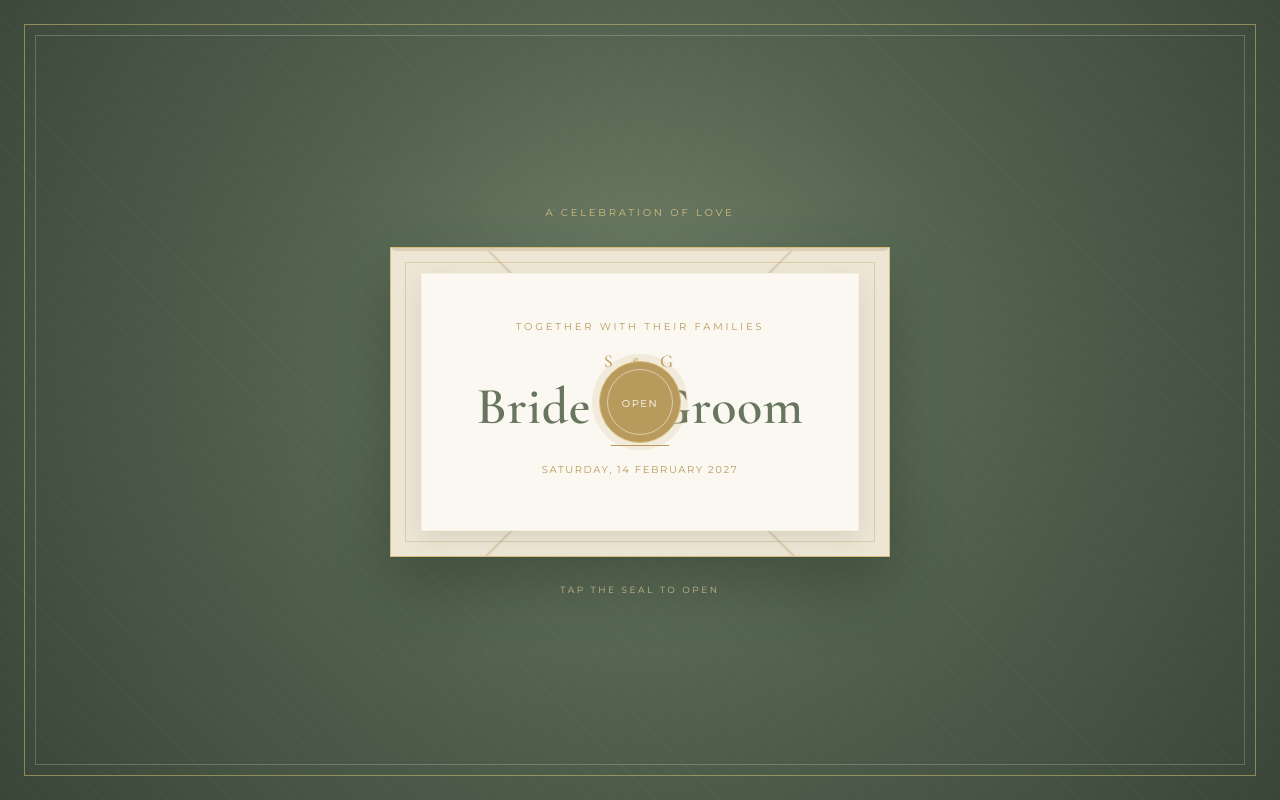
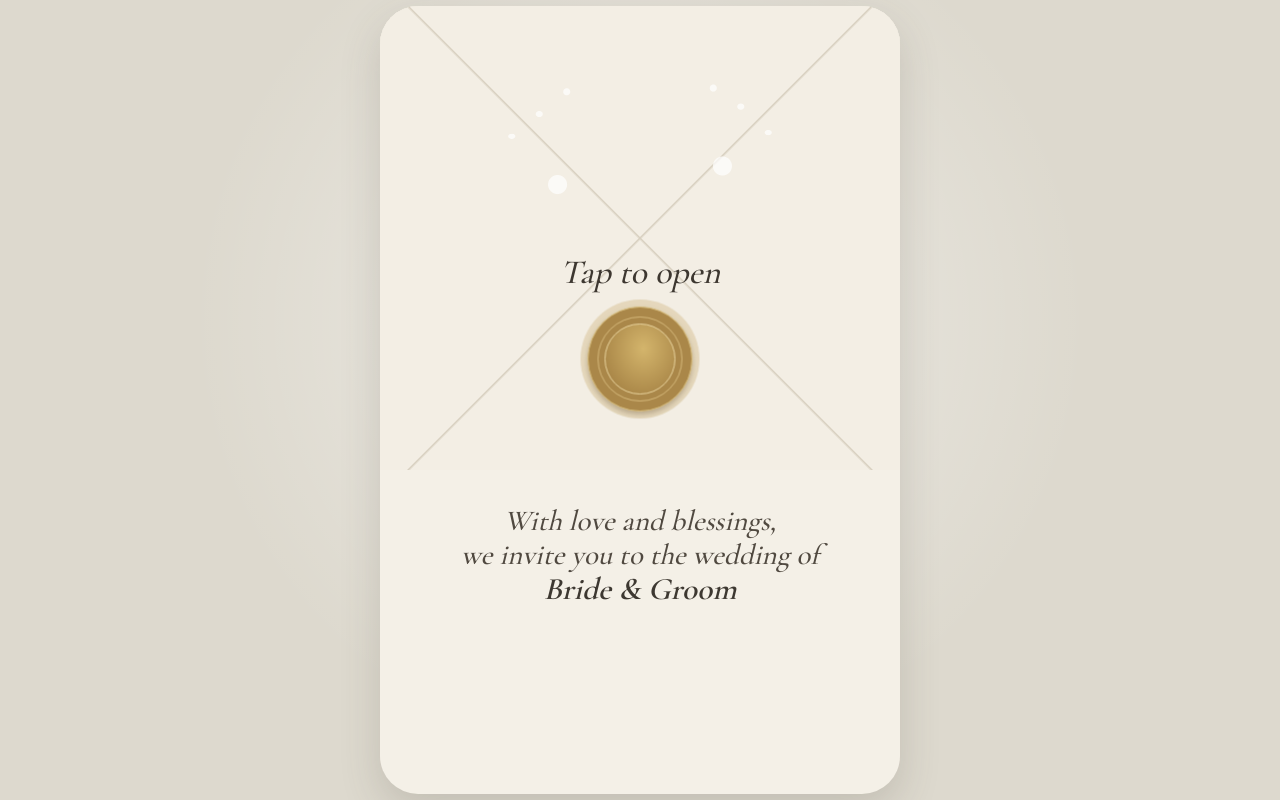
Before and after one commit to namitha9/wedding-invitation, a website: page public/index.html in a window 1280 px wide. Drawn offline with nearby package versions, Linux system fonts and the light colour scheme.

Commit message:
Envelope

```diff
--- a/public/app.js
+++ b/public/app.js
@@ -19,6 +19,7 @@ textFields.forEach((field) => {
 });
 
 $("#openNames").textContent = `${wedding.bride} & ${wedding.groom}`;
+$("#openingNames").textContent = `${wedding.bride} & ${wedding.groom}`;
 $("#openDate").textContent = wedding.dateText;
 $("#mapLink").href = wedding.mapUrl;
 
@@ -41,7 +42,7 @@ $("#openButton").onclick = () => {
 	setTimeout(() => {
 		$("#opening").classList.add("fade", "hidden");
 		$("#site").classList.remove("hidden");
-	}, 850);
+	}, 1450);
 };
 
 function updateCountdown() {
--- a/public/index.html
+++ b/public/index.html
@@ -23,9 +23,14 @@
 						<p id="openDate">Your Wedding Date</p>
 					</div>
 					<button id="openButton" class="seal" aria-label="Open invitation">
-						<span>OPEN</span>
+						<span aria-hidden="true">S</span>
 					</button>
 				</div>
+				<p class="opening-message">
+					With love and blessings,<br />
+					we invite you to the wedding of<br />
+					<strong id="openingNames">Bride &amp; Groom</strong>
+				</p>
 				<p class="tap">Tap the seal to open</p>
 			</div>
 		</div>
--- a/public/styles.css
+++ b/public/styles.css
@@ -106,6 +106,7 @@ textarea {
   border: 1px solid #d7bd7c;
   box-shadow: 0 28px 60px #1d281d66;
   perspective: 900px;
+  transform-style: preserve-3d;
 }
 
 .envelope-back {
@@ -129,7 +130,19 @@ textarea {
   border-width: 155px 50% 0;
   border-color: #dcd0b9 transparent transparent;
   transform-origin: top;
-  transition: transform 0.8s ease;
+  transition: transform 0.95s cubic-bezier(0.22, 0.8, 0.25, 1);
+  backface-visibility: hidden;
+}
+
+.flap::after {
+  content: "Tap to open";
+  position: absolute;
+  top: 100px;
+  left: 50%;
+  color: #514b40;
+  font: italic 500 20px "Cormorant Garamond", serif;
+  letter-spacing: 0;
+  transform: translateX(-50%);
 }
 
 .paper {
@@ -142,6 +155,8 @@ textarea {
   background: var(--cream);
   border: 1px solid #f7f1e5;
   box-shadow: 0 8px 20px #4b584820;
+  transform: translateY(82px);
+  transition: transform 1.15s cubic-bezier(0.22, 0.8, 0.25, 1);
 }
 
 .paper-kicker {
@@ -186,7 +201,7 @@ textarea {
   position: absolute;
   z-index: 5;
   left: 50%;
-  top: 50%;
+  top: 74%;
   width: 82px;
   height: 82px;
   padding: 0;
@@ -197,6 +212,7 @@ textarea {
   box-shadow: 0 0 0 7px #b89a5c25;
   cursor: pointer;
   transform: translate(-50%, -50%);
+  transition: opacity 0.35s ease, transform 0.35s ease;
 }
 
 .seal::after {
@@ -218,8 +234,30 @@ textarea {
   transform: rotateX(180deg);
 }
 
+.open .paper {
+  transform: translateY(-105px);
+}
+
+.open .seal {
+  opacity: 0;
+  transform: translate(-50%, -50%) scale(0.75);
+}
+
+.opening-message {
+  margin: 30px auto 0;
+  color: #f5e8c8;
+  font: italic 500 20px / 1.2 "Cormorant Garamond", serif;
+  letter-spacing: 0;
+}
+
+.opening-message strong {
+  color: #ffffff;
+  font-size: 25px;
+  font-weight: 500;
+}
+
 .tap {
-  margin: 27px 0 0;
+  margin: 18px 0 0;
   color: #e9d7a7;
   font-size: 9px;
 }
@@ -526,3 +564,186 @@ footer span {
     padding-bottom: 60px;
   }
 }
+
+/* Reference-style portrait envelope entry */
+.opening {
+  min-height: 100svh;
+  padding: 6px;
+  color: #3e3932;
+  background: #ddd9ce;
+}
+
+.opening::before {
+  opacity: 0.5;
+  background: radial-gradient(circle at 50% 40%, #ffffff 0, transparent 56%);
+}
+
+.opening-frame {
+  display: none;
+}
+
+.opening-content {
+  width: min(100%, 520px);
+  height: calc(100svh - 12px);
+  min-height: 680px;
+  display: flex;
+  flex-direction: column;
+  align-items: center;
+  justify-content: flex-start;
+  overflow: hidden;
+  border-radius: 38px;
+  background: #f4f0e7;
+  box-shadow: 0 16px 40px #504b4130;
+}
+
+.opening-kicker {
+  display: none;
+}
+
+.envelope {
+  width: 100%;
+  height: min(58svh, 590px);
+  min-height: 420px;
+  flex: 0 0 auto;
+  border: 0;
+  box-shadow: none;
+  background: #eee9dd;
+}
+
+.envelope-back {
+  background:
+    linear-gradient(135deg, transparent 49.7%, #dfd8ca 50%, transparent 50.4%),
+    linear-gradient(225deg, transparent 49.7%, #dfd8ca 50%, transparent 50.4%),
+    #f0ebe0;
+}
+
+.envelope-back::after {
+  inset: 0;
+  border: 0;
+  background:
+    radial-gradient(ellipse at 15% 40%, #ffffffaa 0 2px, transparent 3px),
+    radial-gradient(ellipse at 23% 32%, #ffffffaa 0 2px, transparent 3px),
+    radial-gradient(ellipse at 83% 36%, #ffffffaa 0 2px, transparent 3px),
+    radial-gradient(ellipse at 75% 27%, #ffffffaa 0 2px, transparent 3px),
+    radial-gradient(ellipse at 52% 22%, #ffffffaa 0 2px, transparent 3px);
+}
+
+.flap {
+  height: 100%;
+  border: 0;
+  background:
+    linear-gradient(135deg, transparent 49.8%, #d8d0c0 50%, transparent 50.3%),
+    linear-gradient(225deg, transparent 49.8%, #d8d0c0 50%, transparent 50.3%),
+    #f3eee4;
+  transform-origin: top center;
+  transition: transform 1.05s cubic-bezier(0.22, 0.8, 0.25, 1);
+  backface-visibility: hidden;
+}
+
+.flap::before {
+  content: "";
+  position: absolute;
+  inset: 4% 6% 16%;
+  opacity: 0.72;
+  background:
+    radial-gradient(ellipse at 22% 30%, #ffffff 0 3px, transparent 4px),
+    radial-gradient(ellipse at 28% 24%, #ffffff 0 3px, transparent 4px),
+    radial-gradient(ellipse at 34% 18%, #ffffff 0 3px, transparent 4px),
+    radial-gradient(ellipse at 78% 29%, #ffffff 0 3px, transparent 4px),
+    radial-gradient(ellipse at 72% 22%, #ffffff 0 3px, transparent 4px),
+    radial-gradient(ellipse at 66% 17%, #ffffff 0 3px, transparent 4px),
+    radial-gradient(circle at 32% 43%, #ffffff 0 9px, transparent 10px),
+    radial-gradient(circle at 68% 38%, #ffffff 0 9px, transparent 10px);
+  filter: blur(0.2px);
+}
+
+.flap::after {
+  top: 53%;
+  width: 100%;
+  text-align: center;
+  color: #3d3730;
+  font-size: clamp(24px, 6vw, 34px);
+  font-style: italic;
+}
+
+.paper {
+  inset: auto 8% 5%;
+  height: 58%;
+  padding: 20px;
+  background: transparent;
+  border: 0;
+  box-shadow: none;
+  transform: translateY(82px);
+}
+
+.paper-kicker,
+.paper-ornament,
+.paper h1,
+.paper-rule,
+.paper p:last-child {
+  display: none;
+}
+
+.seal {
+  top: 76%;
+  width: 105px;
+  height: 105px;
+  color: #f8edcf;
+  background: #aa8749;
+  box-shadow: 0 3px 5px #65503355, 0 0 0 7px #c8aa6d55;
+}
+
+.seal::before {
+  content: "";
+  position: absolute;
+  inset: 16px;
+  border: 1px solid #e9d49e;
+  border-radius: 50%;
+  background: radial-gradient(ellipse at 55% 35%, #d4b56c, #9d793d);
+}
+
+.seal::after {
+  inset: 9px;
+  border-color: #f2d99b99;
+}
+
+.seal span {
+  display: none;
+}
+
+.opening-message {
+  width: min(88%, 420px);
+  margin: 34px auto 0;
+  color: #504940;
+  font: italic 500 clamp(21px, 5vw, 29px) / 1.16 "Cormorant Garamond", serif;
+  letter-spacing: 0;
+}
+
+.opening-message strong {
+  color: #3d3831;
+  font-size: 1.08em;
+  font-weight: 600;
+}
+
+.tap {
+  position: absolute;
+  top: 49%;
+  margin: 0;
+  color: transparent;
+  font-size: 0;
+}
+
+@media (max-width: 560px) {
+  .opening-content {
+    min-height: 0;
+  }
+
+  .envelope {
+    height: 58svh;
+    min-height: 400px;
+  }
+
+  .opening-message {
+    margin-top: 30px;
+  }
+}
```
